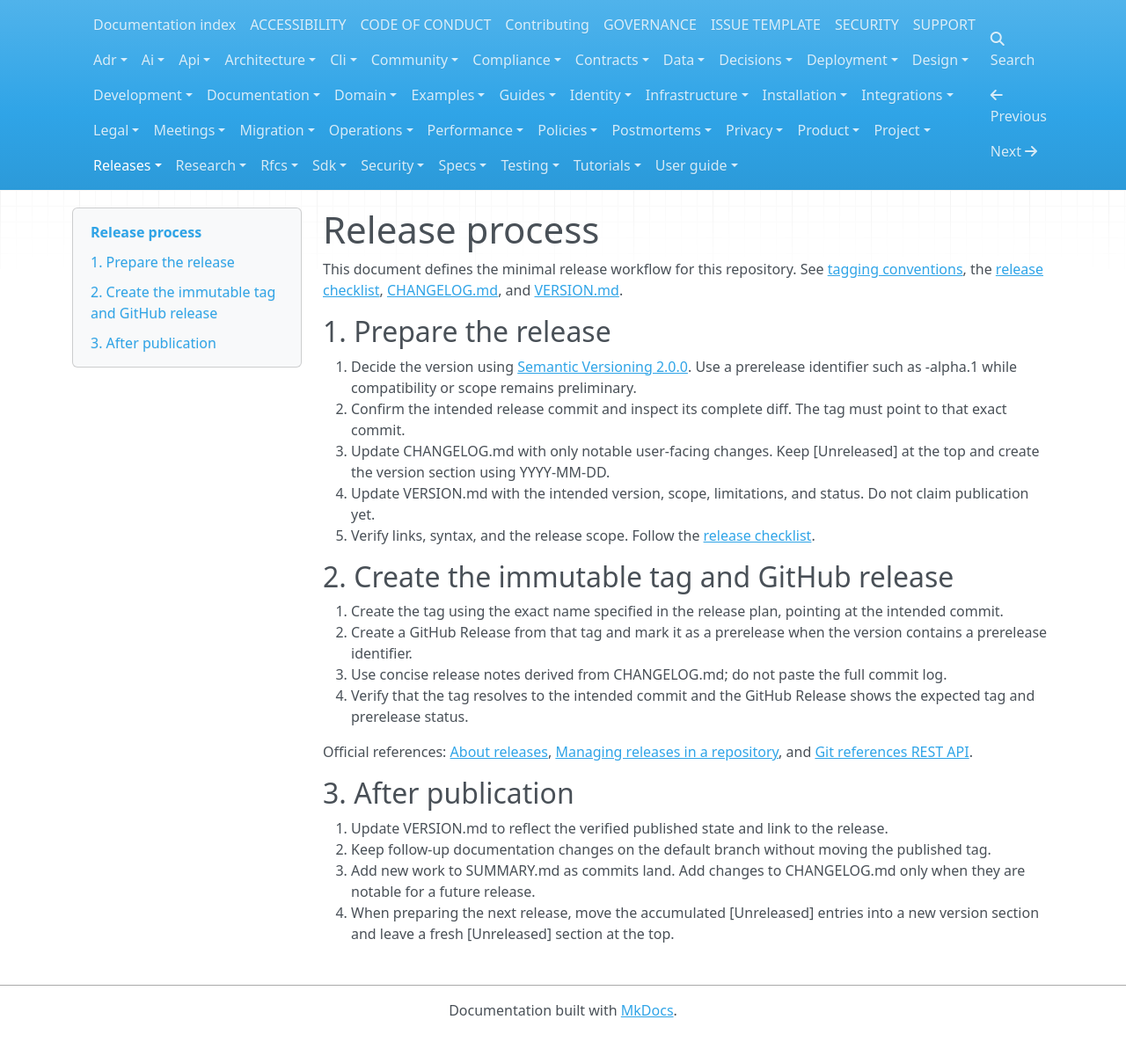
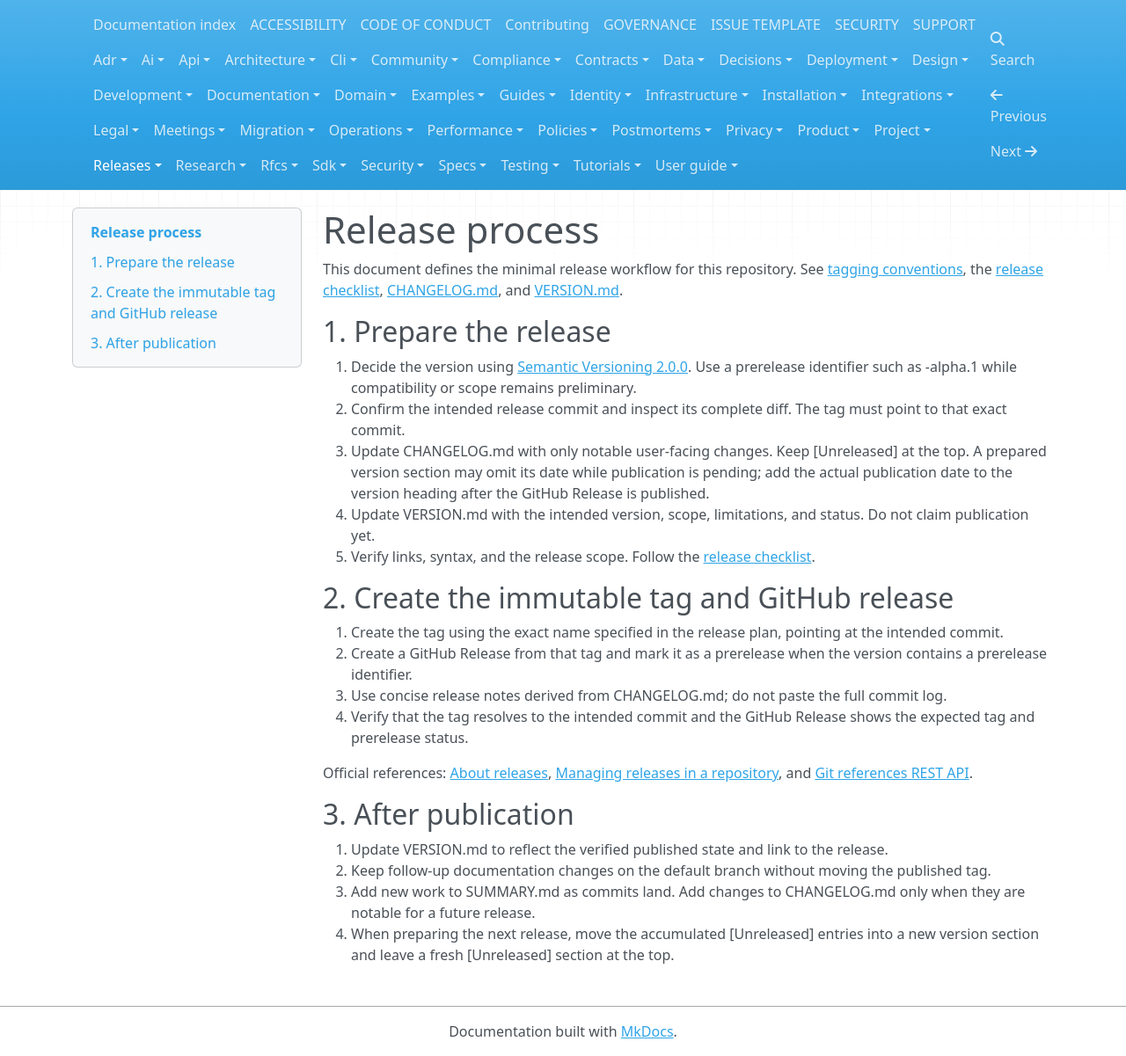
Before and after one commit to sandokanCat/.github, an MkDocs documentation site: the page built from docs/releases/RELEASE_PROCESS.md, in a window 1280 px wide. Shown: the whole page at 88% size. Built offline with MkDocs 1.6.1, drawn with Linux system fonts in a browser that asks for light colours; nearby versions of some CDN libraries; before the commit the page ends 1177 px from its top, so only the background shows below that.

Commit message:
docs: record documentation work and keep prerelease status accurate

```diff
--- a/docs/releases/RELEASE_PROCESS.md
+++ b/docs/releases/RELEASE_PROCESS.md
@@ -6,7 +6,7 @@ This document defines the minimal release workflow for this repository. See [tag
 
 1. Decide the version using [Semantic Versioning 2.0.0](https://semver.org/spec/v2.0.0.html). Use a prerelease identifier such as -alpha.1 while compatibility or scope remains preliminary.
 2. Confirm the intended release commit and inspect its complete diff. The tag must point to that exact commit.
-3. Update CHANGELOG.md with only notable user-facing changes. Keep [Unreleased] at the top and create the version section using YYYY-MM-DD.
+3. Update CHANGELOG.md with only notable user-facing changes. Keep [Unreleased] at the top. A prepared version section may omit its date while publication is pending; add the actual publication date to the version heading after the GitHub Release is published.
 4. Update VERSION.md with the intended version, scope, limitations, and status. Do not claim publication yet.
 5. Verify links, syntax, and the release scope. Follow the [release checklist](./RELEASE_CHECKLIST.md).
 
```
Also changed, not shown: CHANGELOG.md (+2 -2 lines), SUMMARY.md (+10 -0 lines).
